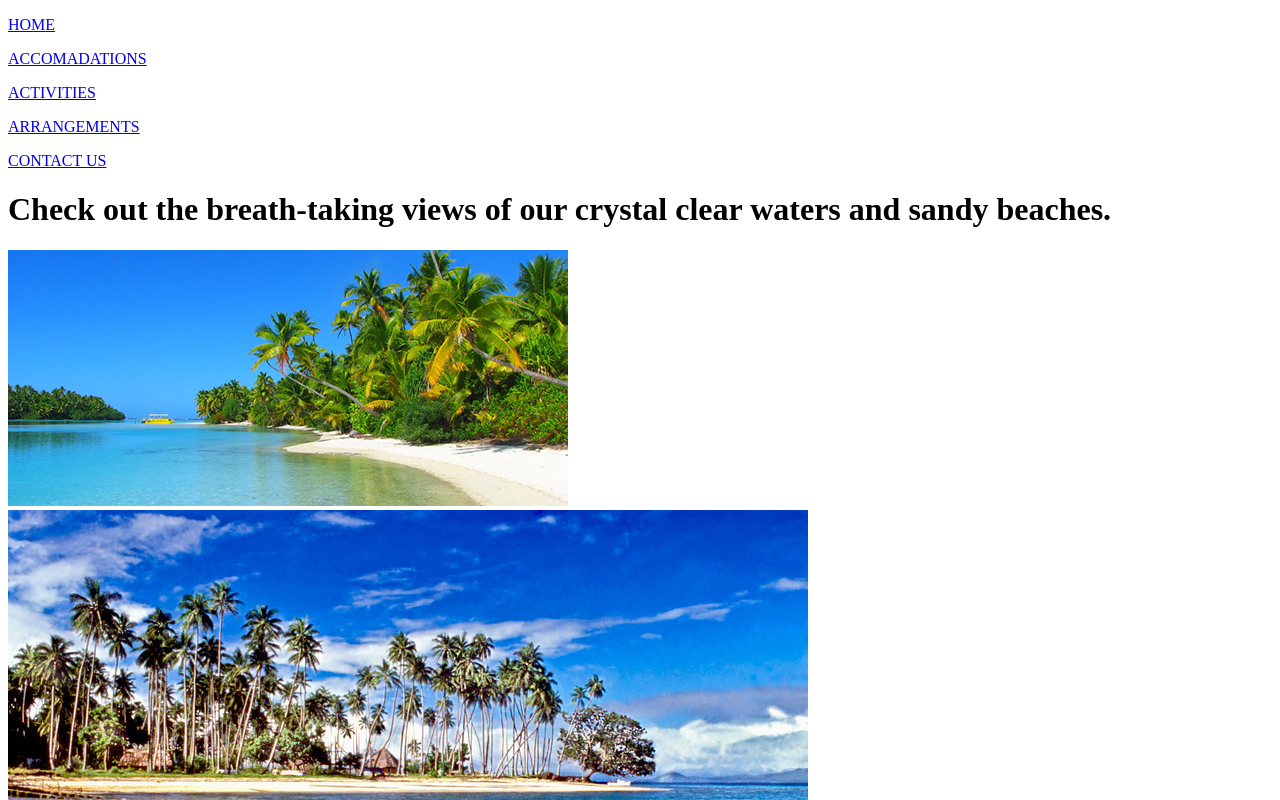
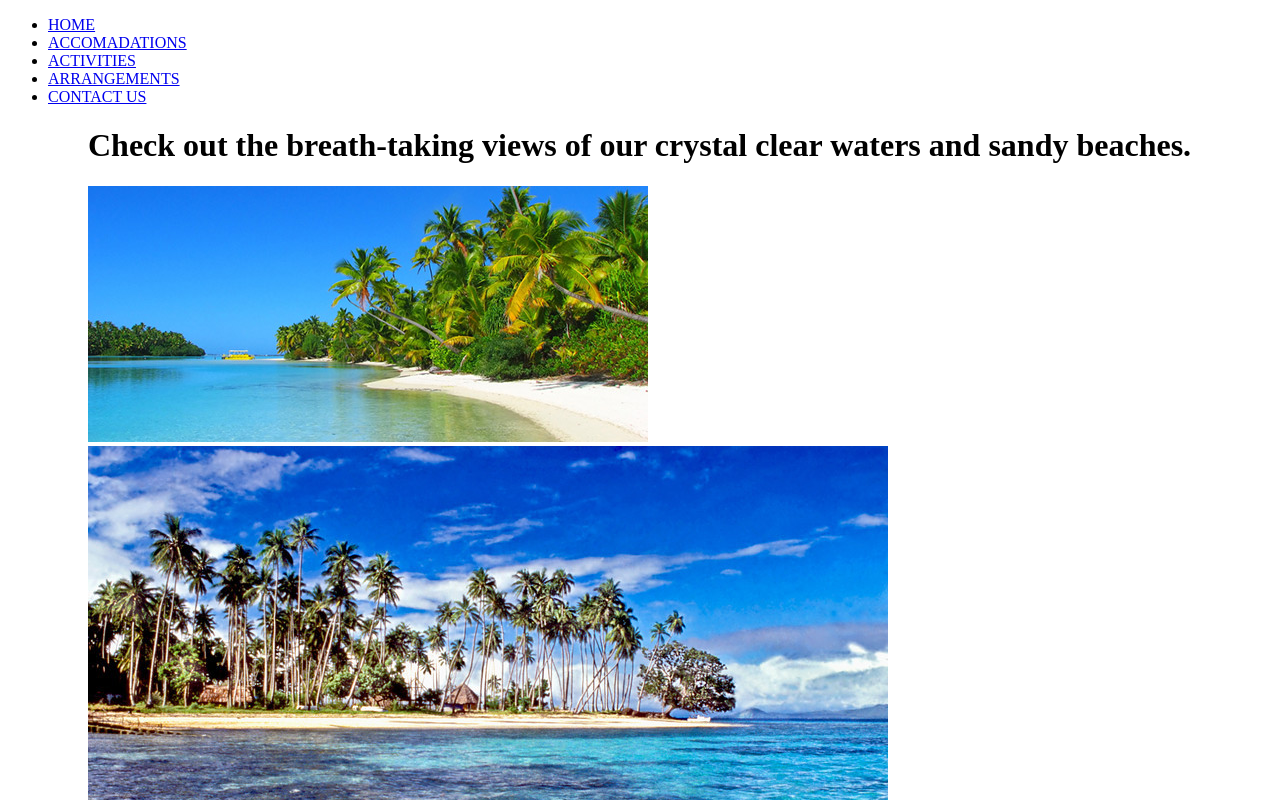
Before and after one commit to Rick1970/resort, a plain HTML site: page pictures.html in a window 1280 px wide. Shown: the top 800 px of the page. Drawn offline with Linux system fonts and the light colour scheme.

Commit message:
corrected UL list

```diff
--- a/pictures.html
+++ b/pictures.html
@@ -4,12 +4,13 @@
     <title>Paradise Resort: Pictures </title>
   </head>
   <body>
-    <p><a href="index.html">HOME</a></p>
-    <p><a href="accomodations.html">ACCOMADATIONS</a></p>
-    <p><a href="activities.html">ACTIVITIES</a></p>
-    <p><a href="arrangements.html">ARRANGEMENTS</a></p>
-    <p><a href="contact.html">CONTACT US</a></p>
-
+    <ul>
+      <li><a href="index.html">HOME</a></li>
+      <li><a href="accomodations.html">ACCOMADATIONS</a></li>
+      <li><a href="activities.html">ACTIVITIES</a></li>
+      <li><a href="arrangements.html">ARRANGEMENTS</a></li>
+      <li><a href="contact.html">CONTACT US</a></li>
+    <ul>
 
     <h1>Check out the breath-taking views of our crystal clear waters and sandy beaches.</h1>
     <img src="img/picture1.jpg" alt="Sandy beach">
```
Also changed, not shown: accomodations.html (+7 -5 lines), activities.html (+9 -6 lines), arrangements.html (+7 -6 lines), contact.html (+7 -7 lines), index.html (+7 -5 lines).
